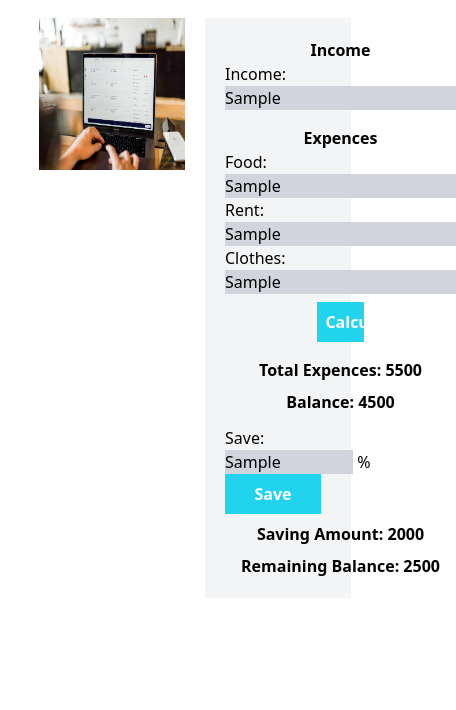
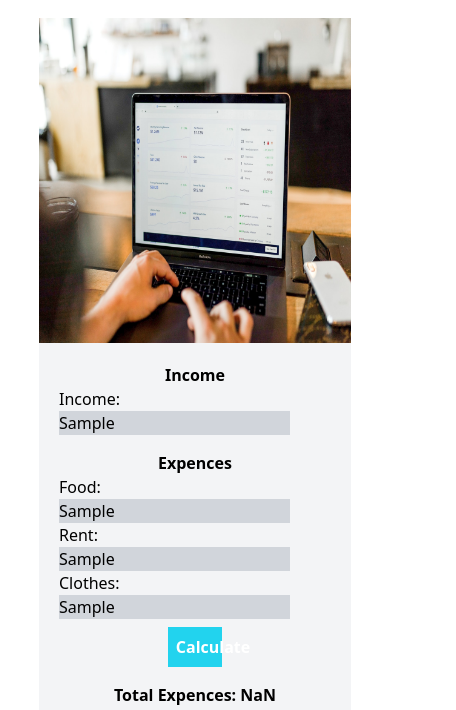
Before and after one commit to ZeroBug404/money-master-basic-JS-website, a plain HTML site: page index.html in a window 390 px wide. Both pictures are taken after typing "Sample", "Sample", "Sample", "Sample", "Sample" into the empty fields and a click on the button "Calculate". Shown: the part 134-844 px from the top of the page, 456 px wide, since content can reach past the window. Drawn offline with nearby package versions, Linux system fonts and the light colour scheme.

Commit message:
responsive & total expences & balance Done

```diff
--- a/app.js
+++ b/app.js
@@ -0,0 +1,20 @@
+document.getElementById('calc-btn').addEventListener('click', function () {
+    const foodInput = document.getElementById('food-input').value;
+    const rentInput = document.getElementById('rent-input').value;
+    const clothInput = document.getElementById('cloth-input').value;
+    const foodCost = parseInt(foodInput);
+    const rentCost = parseInt(rentInput);
+    const clothCost = parseInt(clothInput);
+
+    const totalCost = foodCost + rentCost + clothCost;
+
+    const totalExpence = document.getElementById('total-expence');
+    totalExpence.innerText = totalCost;
+
+    const incomeInput = document.getElementById('income-input').value;
+    const incomeAmount = parseInt(incomeInput)
+    const balance = incomeAmount - totalCost;
+
+    const totalBalance = document.getElementById('total-balance');
+    totalBalance.innerText = balance;
+})
--- a/index.html
+++ b/index.html
@@ -15,7 +15,8 @@
       </h1>
     </header>
     <main>
-      <section class="grid grid-cols-2 gap-5 w-4/5 mx-auto">
+      <section class="w-4/5 mx-auto">
+        <div class="lg:grid lg:grid-cols-2 md:grid md:grid-cols-1 gap-5">
           <!-- left side (image) -->
           <div>
             <img src="money-expences.png" alt="" class="" />
@@ -24,38 +25,41 @@
           <div class="grid bg-gray-100 p-5 justify-items-center">
             <h3 class="font-semibold">Income</h3>
             <div>
-            <p>Income:</p>
-            <input type="text" class="bg-gray-300" />
+              <p class="inline">Income:</p>
+              <input id="income-input" type="text" class="bg-gray-300" />
             </div>
             <h3 class="font-semibold mt-4">Expences</h3>
             <div>
-            <p>Food:</p>
-            <input type="text" class="bg-gray-300" />
+              <p class="inline mr-4">Food:</p>
+              <input id="food-input" type="text" class="bg-gray-300" />
             </div>
             <div>
-            <p>Rent:</p>
-            <input type="text" class="bg-gray-300" />
+              <p class="inline mr-5">Rent:</p>
+              <input id="rent-input" type="text" class="bg-gray-300" />
             </div>
             <div>
-            <p>Clothes:</p>
-            <input type="text" class="bg-gray-300" />
+              <p class="inline">Clothes:</p>
+              <input id="cloth-input" type="text" class="bg-gray-300" />
             </div>
-          <button class="w-1/5 p-2 bg-cyan-400 text-white font-bold my-2">
+            <button id="calc-btn" class="w-1/5 p-2 bg-cyan-400 text-white font-bold my-2">
               Calculate
             </button>
-          <h3 class="font-semibold my-2">Total Expences: <span>5500</span></h3>
-          <h3 class="font-semibold">Balance: <span>4500</span></h3>
+            <h3 class="font-semibold my-2">
+              Total Expences: <span id="total-expence">0</span>
+            </h3>
+            <h3 class="font-semibold">Balance: <span id="total-balance">0</span></h3>
 
             <!-- save percentage -->
             <div class="mt-3">
               <p>Save:</p>
               <input type="text" class="w-32 bg-gray-300" /><span> %</span>
-            <button class="w-24 p-2 bg-cyan-400 text-white font-bold">
+              <button class="w-24 p-1 bg-cyan-400 text-white font-bold">
                 Save
               </button>
             </div>
-          <h3 class="font-semibold my-2">Saving Amount: <span>2000</span></h3>
-          <h3 class="font-semibold">Remaining Balance: <span>2500</span></h3>
+            <h3 class="font-semibold my-2">Saving Amount: <span>0</span></h3>
+            <h3 class="font-semibold">Remaining Balance: <span>0</span></h3>
+          </div>
         </div>
       </section>
       <br />
```
Lines whose indentation alone changed are shown as unchanged.
